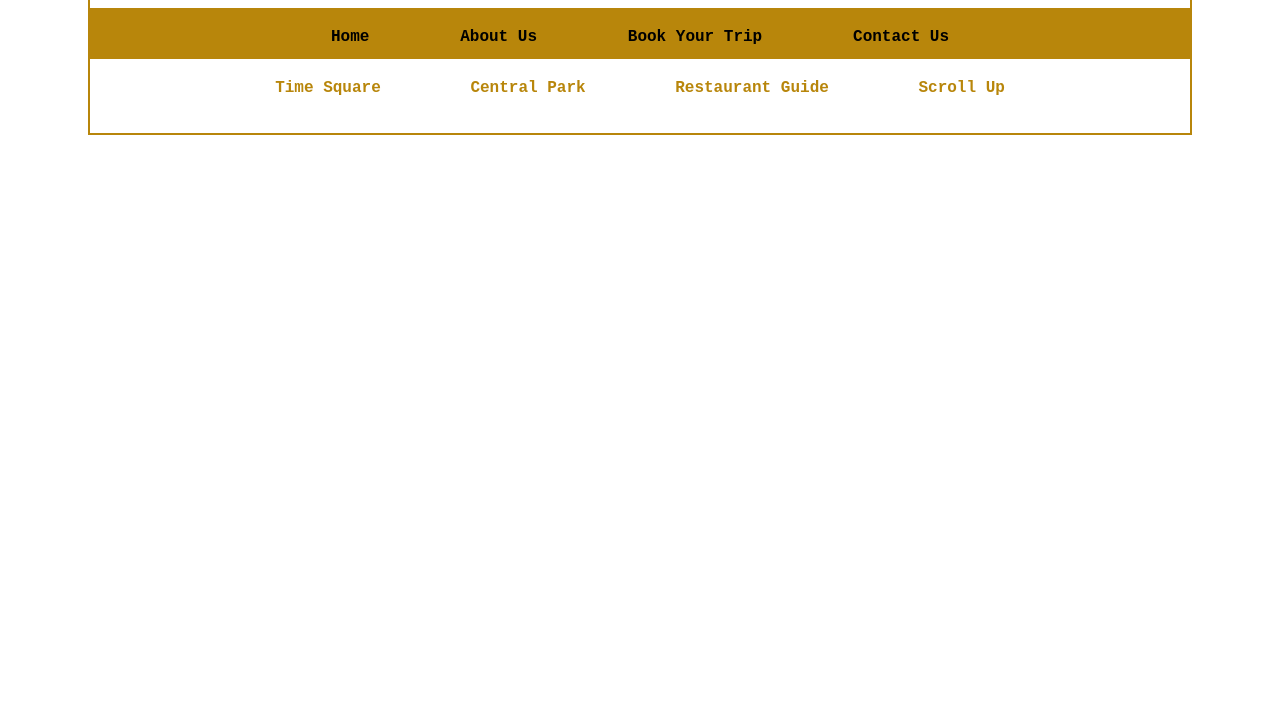
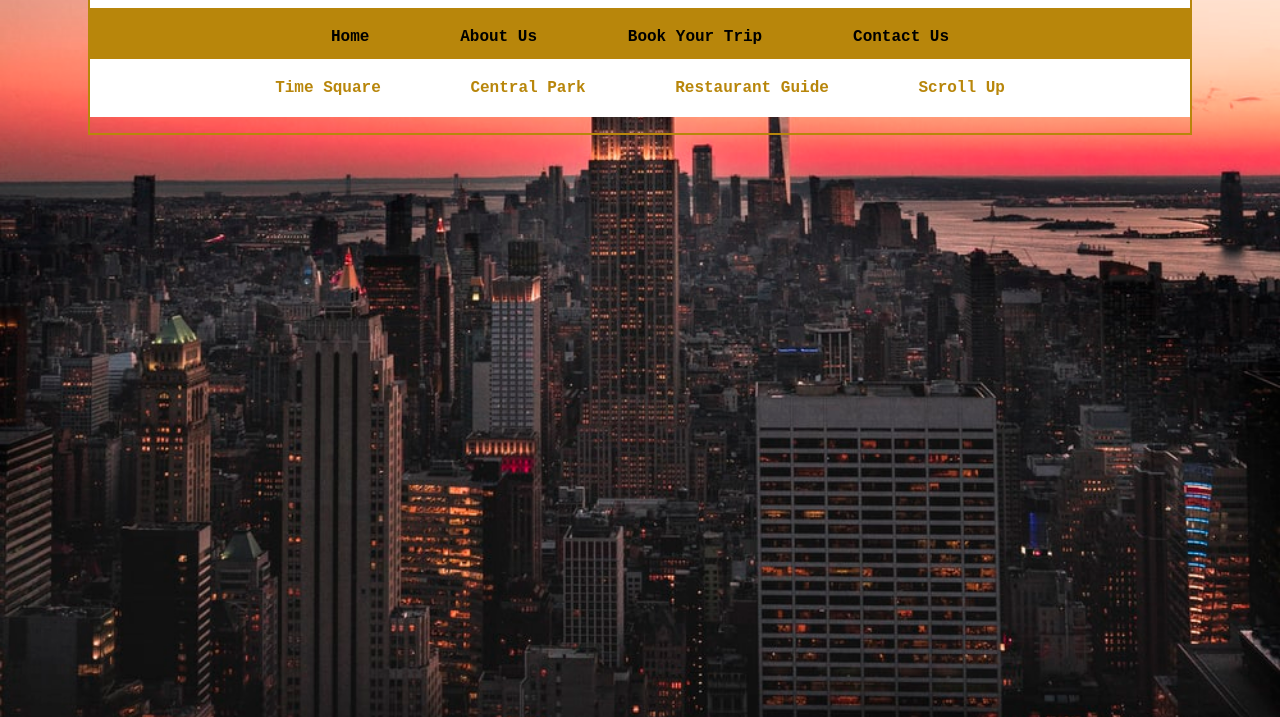
Before and after one commit to humairaq/SWE-Project-1, a plain HTML site: page book_trip.html in a window 1280 px wide. Shown: the part 83-800 px from the top of the page. Drawn offline with Linux system fonts and the light colour scheme.

Commit message:
Update css

```diff
--- a/book_trip.html
+++ b/book_trip.html
@@ -1,5 +1,4 @@
 <!DOCTYPE html>
-<html lang="en" xmlns="http://www.w3.org/1999/html">
 <head>
   <meta charset="UTF-8">
   <title>Contact Form</title>
--- a/css/about_us.css
+++ b/css/about_us.css
@@ -4,7 +4,7 @@ body {
     font-family: "Courier New","Calibri";
     color: black;
     font-weight: bold;
-    background-image: url(".../images/photos/nyc_skyline.jpg");
+    background-image: url("../images/photos/nyc_skyline.jpg");
     image-rendering: optimizeQuality;
     image-orientation: from-image;
     background-position: center;
--- a/css/book_trip.css
+++ b/css/book_trip.css
@@ -4,7 +4,7 @@ body {
     font-family: "Courier New","Calibri";
     color: black;
     font-weight: bold;
-    background-image: url(".../images/photos/nyc_skyline.jpg");
+    background-image: url("../images/photos/nyc_skyline.jpg");
     image-rendering: optimizeQuality;
     image-orientation: from-image;
     background-position: center;
--- a/css/central_park.css
+++ b/css/central_park.css
@@ -4,7 +4,7 @@ body {
     font-family: "Courier New","Calibri";
     color: black;
     font-weight: bold;
-    background-image: url(".../images/photos/nyc_skyline.jpg");
+    background-image: url("../images/photos/nyc_skyline.jpg");
     image-rendering: optimizeQuality;
     image-orientation: from-image;
     background-position: center;
--- a/css/contact.css
+++ b/css/contact.css
@@ -4,7 +4,7 @@ body {
     font-family: "Courier New","Calibri";
     color: black;
     font-weight: bold;
-    background-image: url(".../images/photos/nyc_skyline.jpg");
+    background-image: url("../images/photos/nyc_skyline.jpg");
     image-rendering: optimizeQuality;
     image-orientation: from-image;
     background-position: center;
--- a/css/main.css
+++ b/css/main.css
@@ -4,7 +4,7 @@ body {
   font-family: "Courier New","Calibri";
   color: black;
   font-weight: bold;
-  background-image: url(".../images/photos/nyc_skyline.jpg");
+  background-image: url("../images/photos/nyc_skyline.jpg");
   image-rendering: optimizeQuality;
   image-orientation: from-image;
   background-position: center;
--- a/css/resturant_guide.css
+++ b/css/resturant_guide.css
@@ -4,7 +4,7 @@ body {
     font-family: "Courier New","Calibri";
     color: black;
     font-weight: bold;
-    background-image: url(".../images/photos/nyc_skyline.jpg");
+    background-image: url("../images/photos/nyc_skyline.jpg");
     image-rendering: optimizeQuality;
     image-orientation: from-image;
     background-position: center;
--- a/css/time_square.css
+++ b/css/time_square.css
@@ -4,7 +4,7 @@ body {
     font-family: "Courier New","Calibri";
     color: black;
     font-weight: bold;
-    background-image: url(".../images/photos/nyc_skyline.jpg");
+    background-image: url("../images/photos/nyc_skyline.jpg");
     image-rendering: optimizeQuality;
     image-orientation: from-image;
     background-position: center;
```
Also changed, not shown: central_park.html (+0 -1 lines), contact.html (+0 -1 lines), restaurant_guide.html (+0 -1 lines), time_square.html (+0 -1 lines).
